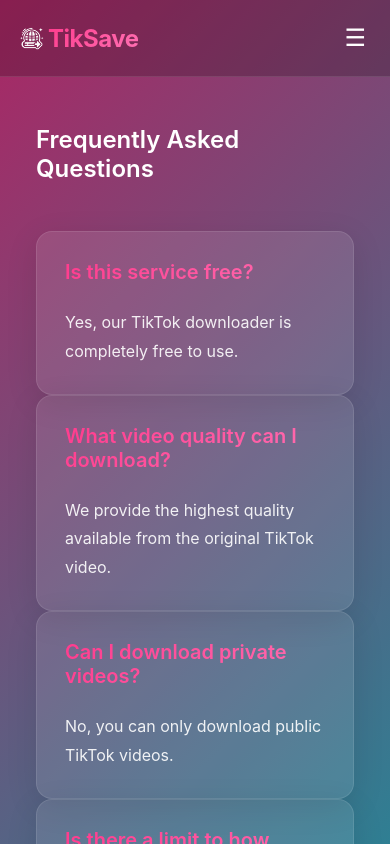
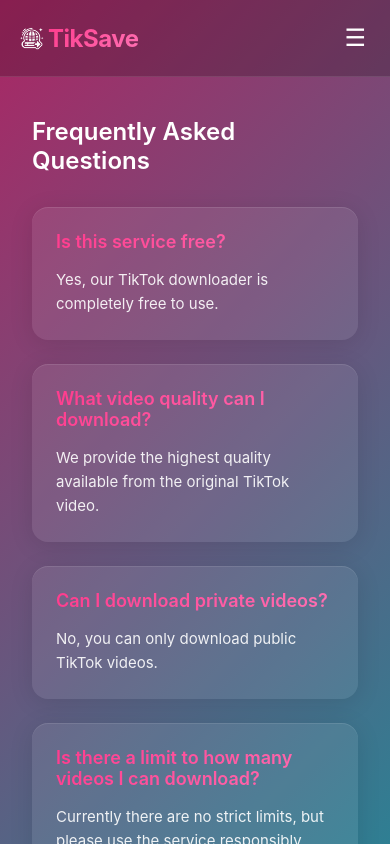
Before and after one commit to kenjiakira/Vue-Tiktok, a Vue app: page /faq in a window 390 px wide. Shown: the top 844 px of the page. Built offline with nearby package versions, Linux system fonts and the light colour scheme.

Commit message:
Update favicon, title, and improve layout and styles for better responsiveness

```diff
--- a/index.html
+++ b/index.html
@@ -2,9 +2,9 @@
 <html lang="en">
   <head>
     <meta charset="UTF-8">
-    <link rel="icon" href="/favicon.ico">
+    <link rel="icon" href="/logo.png">
     <meta name="viewport" content="width=device-width, initial-scale=1.0">
-    <title>TikTok Downloader</title>
+    <title>TikSave Downkoad Video</title>
     <link href="https://fonts.googleapis.com/css2?family=Inter:wght@400;500;600;700&display=swap" rel="stylesheet">
     <link rel="stylesheet" href="https://cdnjs.cloudflare.com/ajax/libs/font-awesome/6.4.0/css/all.min.css">
   </head>
--- a/src/styles/app.css
+++ b/src/styles/app.css
@@ -106,14 +106,16 @@ nav a.router-link-exact-active {
 
 .close-menu {
   display: none;
-  position: absolute;
+  position: fixed;
   top: 16px;
   right: 16px;
   background: none;
   border: none;
   color: white;
-  font-size: 32px;
+  font-size: 24px;  /* Reduced from 32px */
   cursor: pointer;
+  padding: 8px;  /* Added padding */
+  z-index: var(--z-mobile-menu);
 }
 
 @media (max-width: 640px) {
@@ -153,6 +155,9 @@ nav a.router-link-exact-active {
 
   .close-menu {
     display: block;
+    position: fixed;
+    top: 16px;
+    right: 16px;
     color: rgba(255, 255, 255, 0.9);
   }
 
@@ -162,7 +167,7 @@ nav a.router-link-exact-active {
     inset: 0;
     background: rgba(0, 0, 0, 0.9);
     backdrop-filter: none;
-    padding: 64px 32px;
+    padding: 32px 32px;
     flex-direction: column;
     align-items: center;
     gap: 32px;
@@ -192,7 +197,6 @@ nav a.router-link-exact-active {
     color: rgba(255, 255, 255, 0.95);
   }
 
-  /* Bỏ các hiệu ứng hover trên navigation */
   nav a:hover {
     opacity: 1;
   }
@@ -201,14 +205,12 @@ nav a.router-link-exact-active {
     opacity: 0.7;
   }
 
-  /* Tắt các animation và transition không cần thiết */
   * {
     transition: none !important;
     animation: none !important;
     transform: none !important;
   }
 
-  /* Disable animations on mobile */
   * {
     animation: none !important;
     transition: none !important;
--- a/src/views/About.vue
+++ b/src/views/About.vue
@@ -20,7 +20,7 @@
       <div class="section">
         <h2>Contact</h2>
         <p>If you have any questions or concerns, feel free to reach out to us:</p>
-        <a href="mailto:support@example.com" class="contact-link">support@example.com</a>
+        <a href="mailto:kenjiakistudio@.com" class="contact-link">kenjiakistudio@gmail.com</a>
       </div>
     </div>
   </div>
--- a/src/views/FAQ.vue
+++ b/src/views/FAQ.vue
@@ -1,12 +1,13 @@
 <template>
   <div class="faq">
     <h1>Frequently Asked Questions</h1>
-    <div class="faq-list"></div>
+    <div class="faq-list">
       <div class="faq-item" v-for="(item, index) in faqItems" :key="index">
         <h3>{{ item.question }}</h3>
         <p>{{ item.answer }}</p>
       </div>
     </div>
+  </div>
 </template>
 
 <script setup lang="ts">
@@ -32,67 +33,65 @@ const faqItems = [
 
 <style scoped>
 .faq {
-  max-width: 800px;
-  margin: 40px auto;
-  padding: 0 20px;
+  width: min(800px, 100%);
+  margin: clamp(24px, 5vw, 40px) auto;
+  padding: 0 max(16px, 2vw);
 }
 
 .faq-list {
-  margin-top: 48px;
-  display: grid;
-  gap: 48px;
+  margin-top: clamp(32px, 5vw, 48px);
+  display: flex;
+  flex-direction: column;
+  gap: 20px;
 }
 
 .faq-item {
-  margin-bottom: 0;
-  padding: 36px;
-  background: rgba(255, 255, 255, 0.1);
+  padding: clamp(24px, 4vw, 36px);
+  background: linear-gradient(
+    135deg,
+    rgba(255, 255, 255, 0.1),
+    rgba(255, 255, 255, 0.05)
+  );
   border-radius: 16px;
-  box-shadow: 0 8px 32px rgba(0, 0, 0, 0.1);
+  box-shadow:
+    0 4px 24px rgba(0, 0, 0, 0.1),
+    inset 0 1px rgba(255, 255, 255, 0.1);
   backdrop-filter: blur(8px);
-  border: 1px solid rgba(255, 255, 255, 0.1);
-  transition: transform 0.3s ease, box-shadow 0.3s ease;
+  will-change: transform;
+  isolation: isolate;
+  margin-bottom: 4px;
 }
 
-.faq-item:hover {
-  transform: translateY(-2px);
-  box-shadow: 0 12px 40px rgba(0, 0, 0, 0.15);
+@media (hover: hover) {
+  .faq-item {
+    transition: transform 0.2s ease;
+  }
+
+  .faq-item:hover {
+    transform: translateY(-2px);
+  }
 }
 
 .faq-item h3 {
   color: #fff;
-  margin-bottom: 24px;
-  font-size: 20px;
+  margin-bottom: clamp(16px, 3vw, 24px);
+  font-size: clamp(18px, 2vw, 20px);
   font-weight: 600;
-  background: linear-gradient(135deg, #ff3b8d 0%, #ff71b3 100%);
+  background: linear-gradient(135deg, #ff3b8d, #ff71b3);
   -webkit-background-clip: text;
   -webkit-text-fill-color: transparent;
 }
 
 .faq-item p {
   color: rgba(255, 255, 255, 0.9);
-  line-height: 1.8;
-  margin: 0;
-  font-size: 16px;
+  line-height: 1.6;
+  font-size: clamp(15px, 1.6vw, 16px);
 }
 
 @media (max-width: 640px) {
-  .faq {
-    margin: 32px auto;
-  }
-
-  .faq-list {
-    gap: 32px;
-  }
-
   .faq-item {
-    padding: 28px;
-    transition: none;
-  }
-
-  .faq-item:hover {
-    transform: none;
-    box-shadow: 0 8px 32px rgba(0, 0, 0, 0.1);
+    backdrop-filter: none;
+    background: rgba(255, 255, 255, 0.08);
   }
 }
 </style>
```
